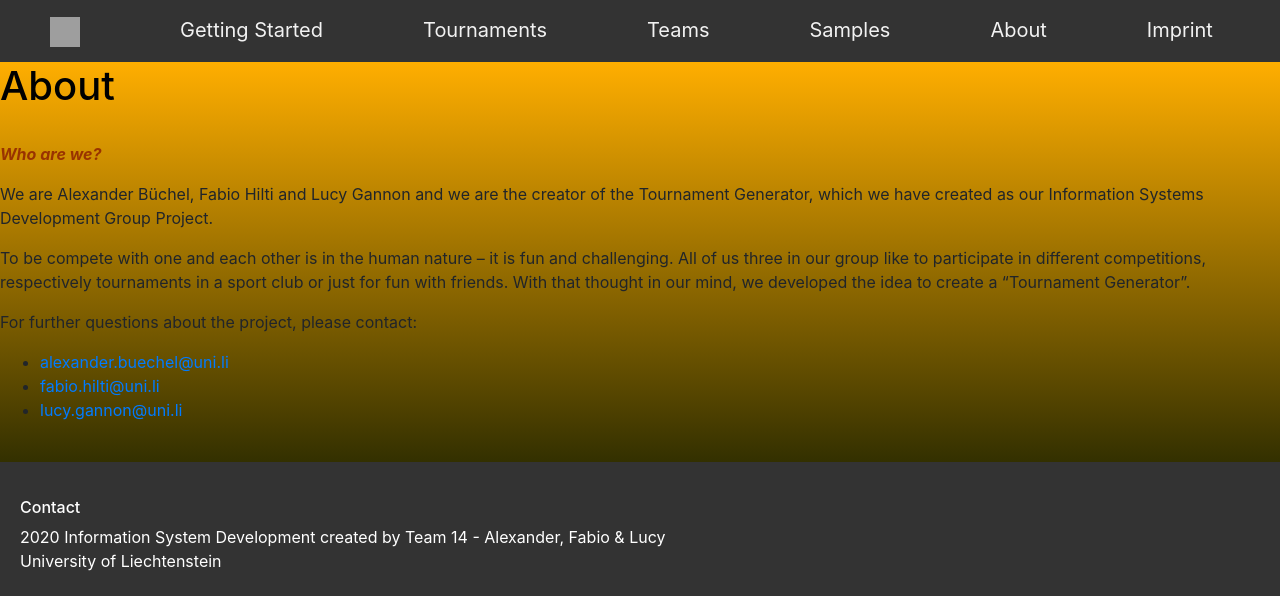
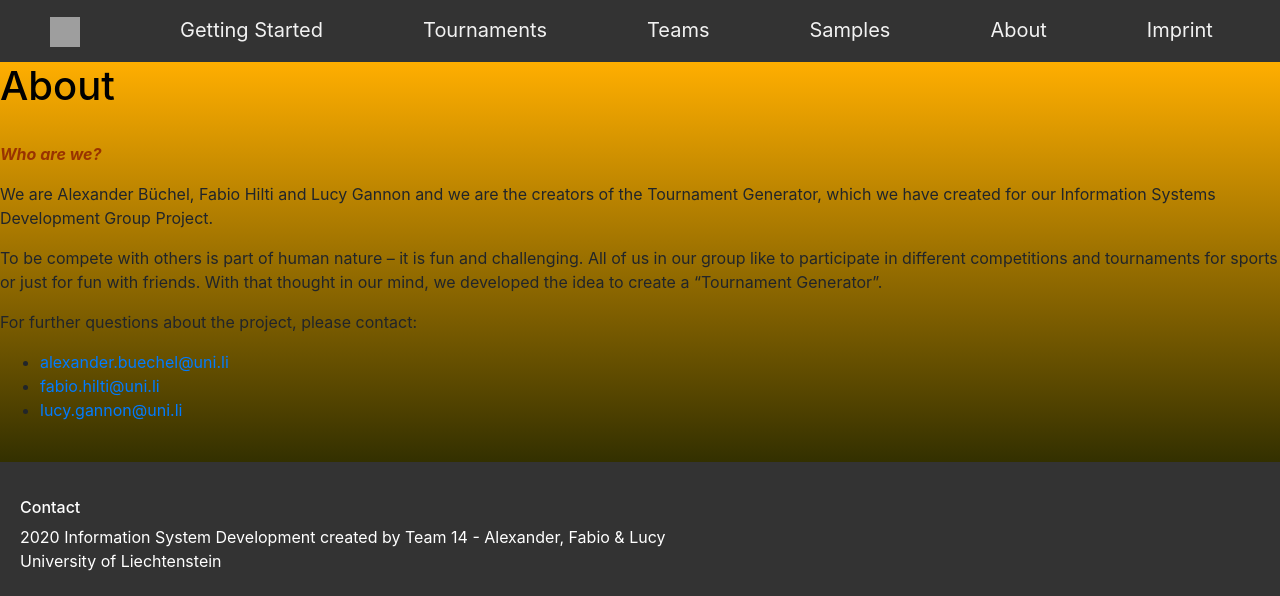
Before and after one commit to BuecAle/TournamentGenerator_ISD, a Django app: page /About/ in a window 1280 px wide. Shown: the top 596 px of the page. Run offline with Django 3.2, Linux system fonts and the light colour scheme; some libraries are stand-ins or nearby versions; grey boxes are pictures that could not be loaded.

Commit message:
Changed About Info

```diff
--- a/trunk/TournamentGenerator/TournamentGenerator/templates/About.html
+++ b/trunk/TournamentGenerator/TournamentGenerator/templates/About.html
@@ -10,8 +10,8 @@
 
     <br>
     <p style="text-align: left;"><span style="color: #993300;"><em><strong>Who are we?</strong></em></span></p>
-    <p style="text-align: left;">We are Alexander B&uuml;chel, Fabio Hilti and Lucy Gannon and we are the creator of the Tournament Generator, which we have created as our Information Systems Development Group Project.</p>
-    <p style="text-align: left;">To be compete with one and each other is in the human nature &ndash; it is fun and challenging. All of us three in our group like to participate in different competitions, respectively tournaments in a sport club or just for fun with friends. With that thought in our mind, we developed the idea to create a &ldquo;Tournament Generator&rdquo;.</p>
+    <p style="text-align: left;">We are Alexander B&uuml;chel, Fabio Hilti and Lucy Gannon and we are the creators of the Tournament Generator, which we have created for our Information Systems Development Group Project.</p>
+    <p style="text-align: left;">To be compete with others is part of human nature &ndash; it is fun and challenging. All of us in our group like to participate in different competitions and tournaments for sports or just for fun with friends. With that thought in our mind, we developed the idea to create a &ldquo;Tournament Generator&rdquo;.</p>
     <p style="text-align: left;">For further questions about the project, please contact:</p>
     <ul style="text-align: left;">
     <li><a href="mailto:alexander.buechel@uni.li">alexander.buechel@uni.li</a></li>
```
